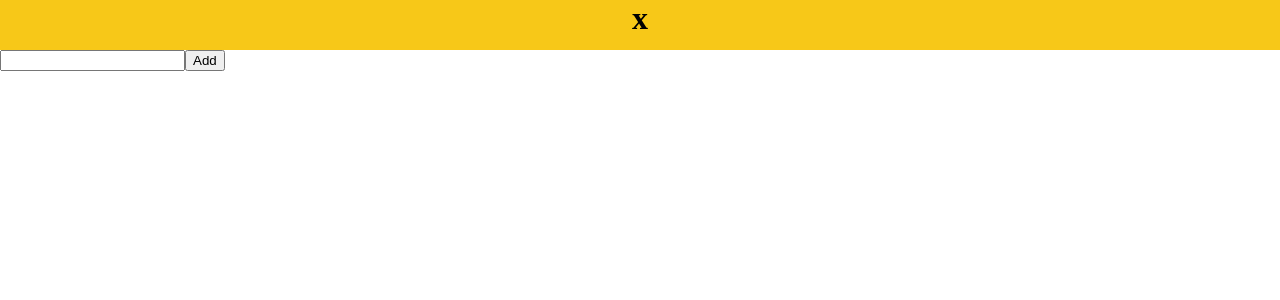
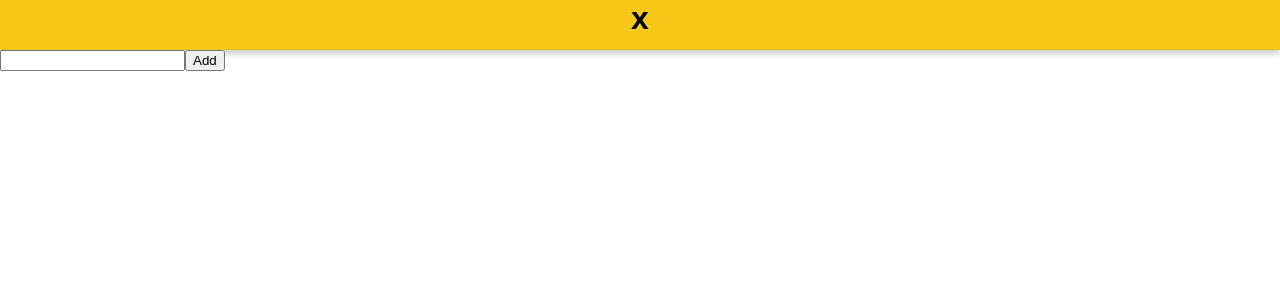
Before and after one commit to zlrkw11/to-do-app, a React (Vite) app: page / in a window 1280 px wide. Shown: the top 300 px of the page. Built offline with nearby package versions, Linux system fonts and the light colour scheme.

Commit message:
shadow (w,w,w,rgba(, op)

```diff
--- a/src/App.css
+++ b/src/App.css
@@ -1,3 +1,4 @@
 body {
   margin: 0;
+  font-family: sans-serif;
 }
--- a/src/components/header.module.css
+++ b/src/components/header.module.css
@@ -4,4 +4,5 @@
   font-weight: bold;
   height: 50px;
   font-size: 2em;
+  box-shadow: 0 4px 6px rgba(0, 0, 0, 0.2);
 }
```
